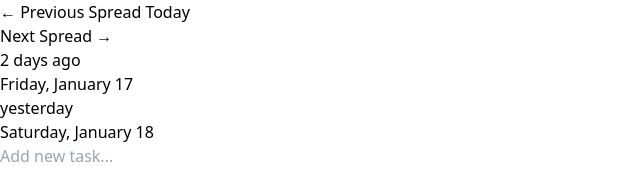
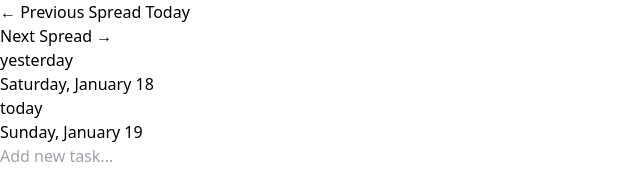
Before and after one commit to narthur/later, a SvelteKit app: page / in a window 1280 px wide. Shown: the top 194 px of the page, without its empty margins (0-640 px from the left). Built offline with nearby package versions, Linux system fonts and the light colour scheme.

Commit message:
Update +page.svelte

```diff
--- a/src/routes/+page.svelte
+++ b/src/routes/+page.svelte
@@ -19,13 +19,13 @@
 
   // Convert reactive logging to $effect
   $effect(() => {
-    const left = getDateForOffset(-2);
-    const right = getDateForOffset(-1);
+    const left = getDateForOffset(-1);
+    const right = getDateForOffset(0);
     console.log('Page dates updated:', { left, right, currentDate: currentDate.toISOString() });
   });
 
-  const leftPageDate = $derived(getDateForOffset(-2));
-  const rightPageDate = $derived(getDateForOffset(-1));
+  const leftPageDate = $derived(getDateForOffset(-1));
+  const rightPageDate = $derived(getDateForOffset(0));
   const leftPageTasks = $derived(tasks.filter(t => t.date === leftPageDate));
   const rightPageTasks = $derived(tasks.filter(t => t.date === rightPageDate));
 
@@ -73,8 +73,10 @@
   }
 
   function jumpToToday() {
-    // Reset to today's date
-    currentDate = new Date();
+    // Set to today's date plus one day, so our -1/0 offsets show yesterday/today
+    const date = new Date();
+    date.setDate(date.getDate() + 1);
+    currentDate = date;
     console.log('Jumped to today:', currentDate.toISOString());
   }
 </script>
```
